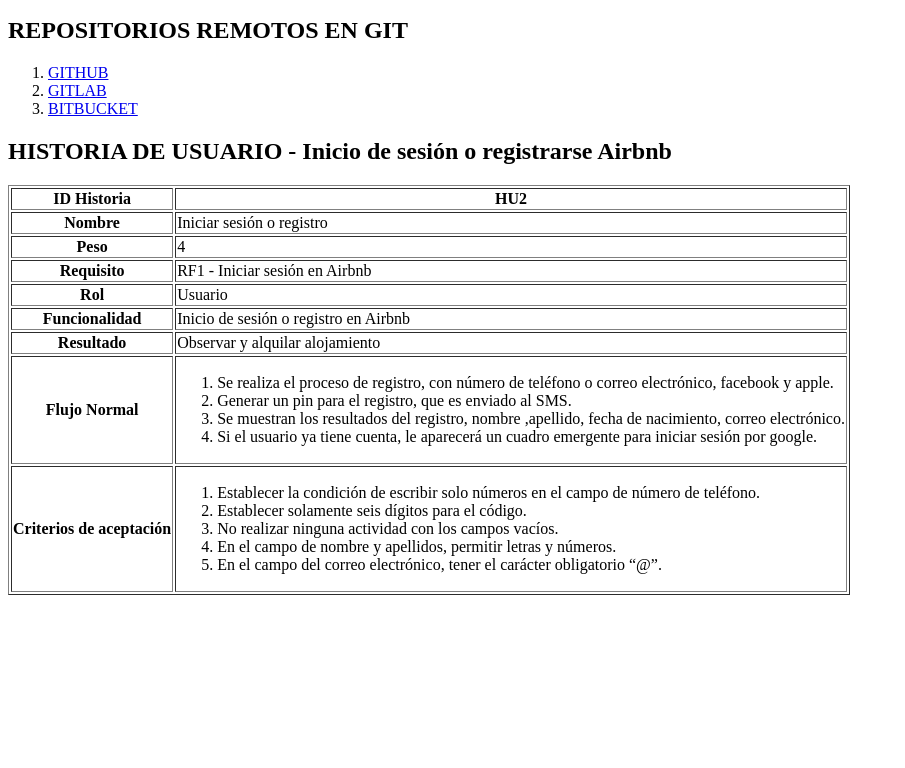
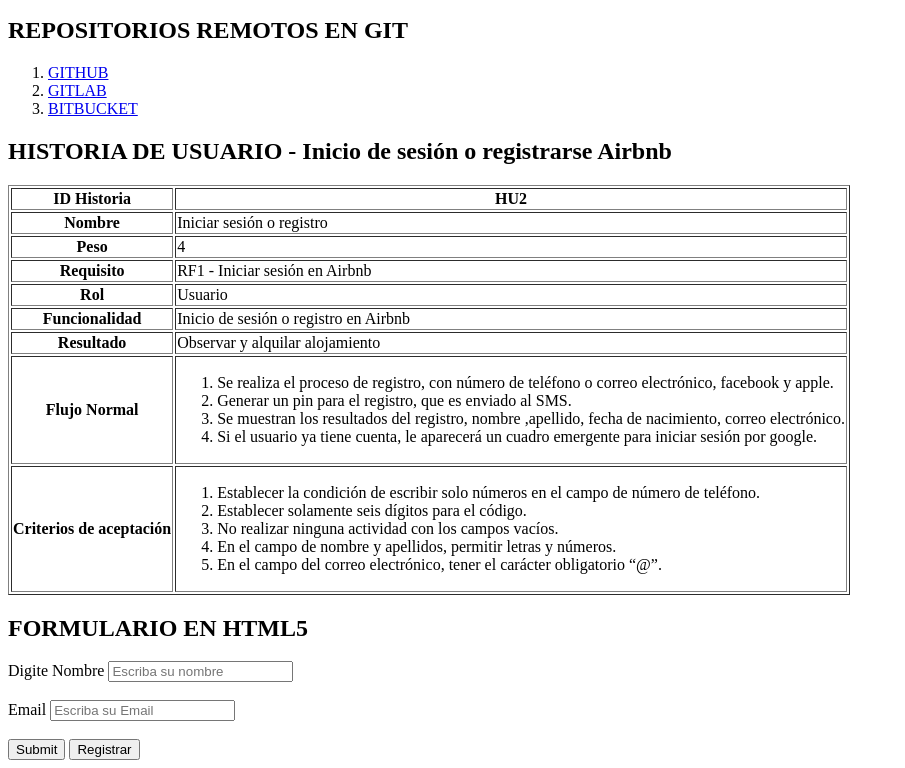
Before and after one commit to Jeeidy/ADSO_2670687, a plain HTML site: page index.html in a window 1280 px wide. Shown: the part 574-1342 px from the top of the page, without its empty margins (0-905 px from the left). Before the commit the page ends 1177 px from the top, so only its background shows below. Drawn offline with Linux system fonts and the light colour scheme.

Commit message:
formulario en html5

```diff
--- a/index.html
+++ b/index.html
@@ -97,5 +97,14 @@
                                                             </td>
                                                         </tr>
                 </table>
+                 <h2>FORMULARIO EN HTML5</h2>
+                 <form action="" method="">
+                    <label for="nombre">Digite Nombre</label>
+                    <input type="text" name="nombre" id="nombre" placeholder="Escriba su nombre" required=""> <br><br>
+                    <label for="Email">Email</label>
+                    <input type="email" name="email" id="email" placeholder="Escriba su Email" required=""> <br><br>
+                    <input type="submit">
+                    <button value="Registrar">Registrar</button>
+                 </form>
         </body>
 </html>
```
